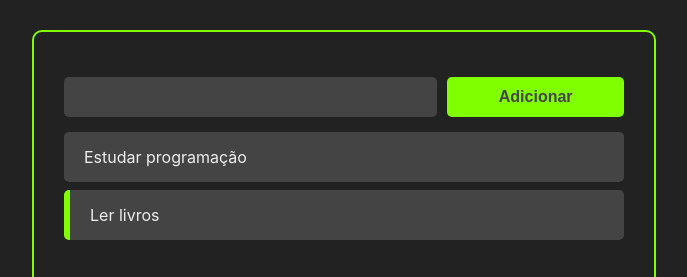
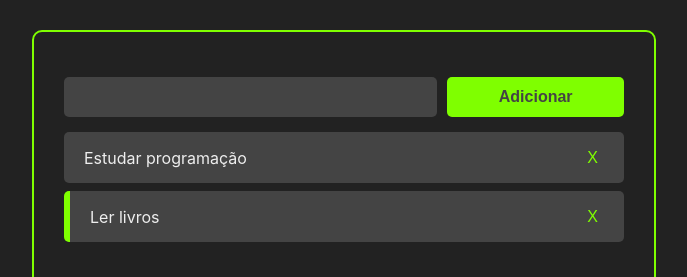
Before and after one commit to hygino82/react-curso-felipe-rocha, a React (Create React App) app: page / in a window 1280 px wide. Shown: the top 277 px of the page, without its empty margins (296-983 px from the left). Built offline with nearby package versions, Linux system fonts and the light colour scheme.

Commit message:
Deleção de uma tarefa

```diff
--- a/src/App.jsx
+++ b/src/App.jsx
@@ -38,7 +38,13 @@
     ];
 
     setTasks(newTasks);
-  }
+  };
+
+  const handleTaskDeletion = (taskId) => {
+    const newTasks = tasks.filter(task => task.id !== taskId);
+
+    setTasks(newTasks);
+  };
 
   return (
     <>
@@ -49,6 +55,7 @@
         <Tasks
           tasks={tasks}
           handleTaskClick={handleTaskClick}
+          handleTaskDeletion={handleTaskDeletion}
         />
 
       </div>
--- a/src/components/Task.css
+++ b/src/components/Task.css
@@ -1,10 +1,24 @@
-.task-container{
+.task-container {
     background-color: #444;
     margin: 8px 0;
     padding: 15px 20px;
-    display:flex;
-    border-radius:5px;
+    display: flex;
+    border-radius: 5px;
     justify-content: space-between;
     color: #eee;
     align-items: center;
 }
+
+.task-title {
+    cursor: pointer;
+}
+
+.remove-task-button {
+    background-color: #444;
+    border: none;
+    font-size: 16px;
+    color: chartreuse;
+    cursor: pointer;/*pra testar*/
+}
+
+.buttons-container {}
--- a/src/components/Task.jsx
+++ b/src/components/Task.jsx
@@ -1,7 +1,7 @@
 import React from 'react';
 import './Task.css';
 
-const Task = ({ task, handleTaskClick }) => {
+const Task = ({ task, handleTaskClick, handleTaskDeletion }) => {
     return (
         <div className="task-container"
             style={task.completed ? { borderLeft: "6px solid chartreuse" } : {}}
@@ -9,9 +9,15 @@
             <div className="task-title" onClick={() => handleTaskClick(task.id)}>
                 {task.title}
             </div>
+            <div className="buttons-container">
+                <button
+                    className="remove-task-button"
+                    onClick={() => handleTaskDeletion(task.id)}>
+                    X
+                </button>
+            </div>
         </div>
     );
-    //return <h1 className="task-container">{task.title}</h1>
 }
 
 export default Task;
--- a/src/components/Tasks.jsx
+++ b/src/components/Tasks.jsx
@@ -1,11 +1,11 @@
 import React from 'react';
 import Task from './Task';
 
-const Tasks = ({ tasks, handleTaskClick }) => {
+const Tasks = ({ tasks, handleTaskClick, handleTaskDeletion }) => {
 
     return (
         <>
-            {tasks.map(task => <Task task={task} handleTaskClick={handleTaskClick} />)}
+            {tasks.map(task => <Task task={task} handleTaskClick={handleTaskClick} handleTaskDeletion={handleTaskDeletion} />)}
         </>
     );
 }
```
